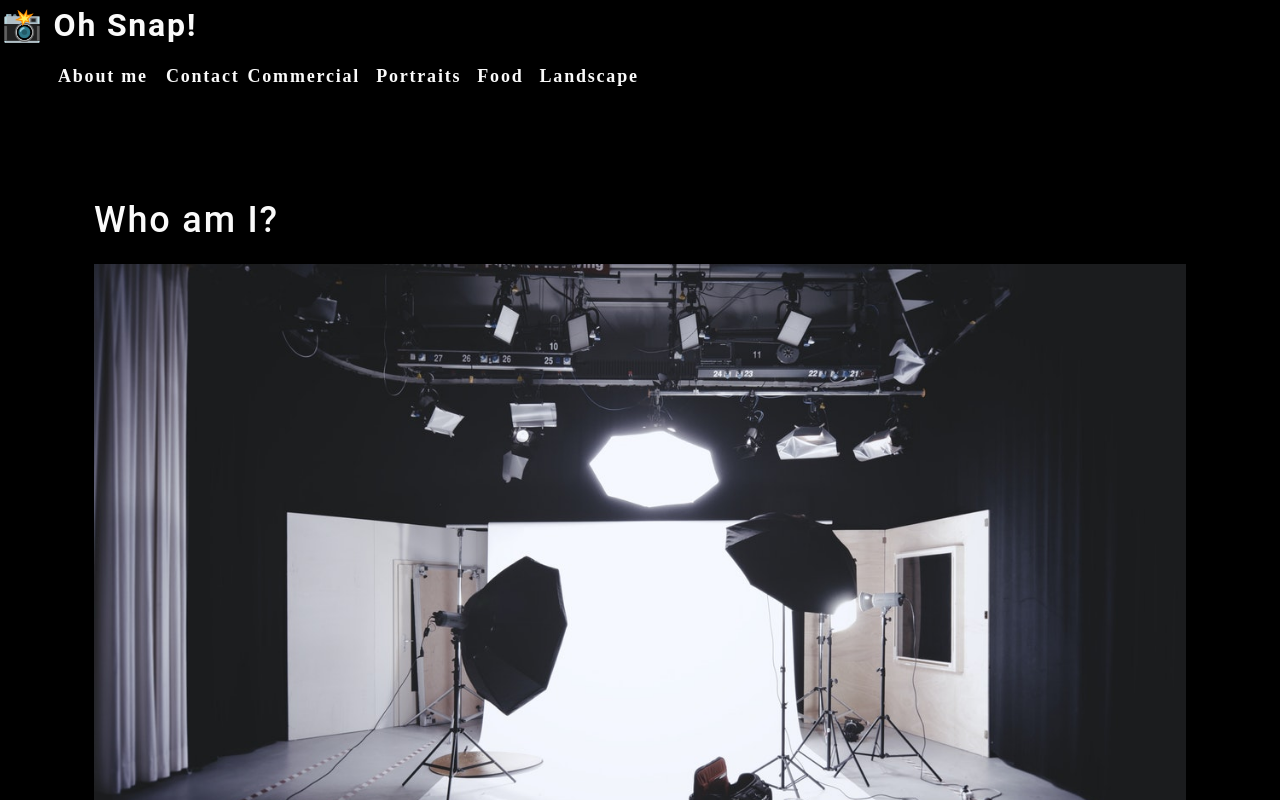
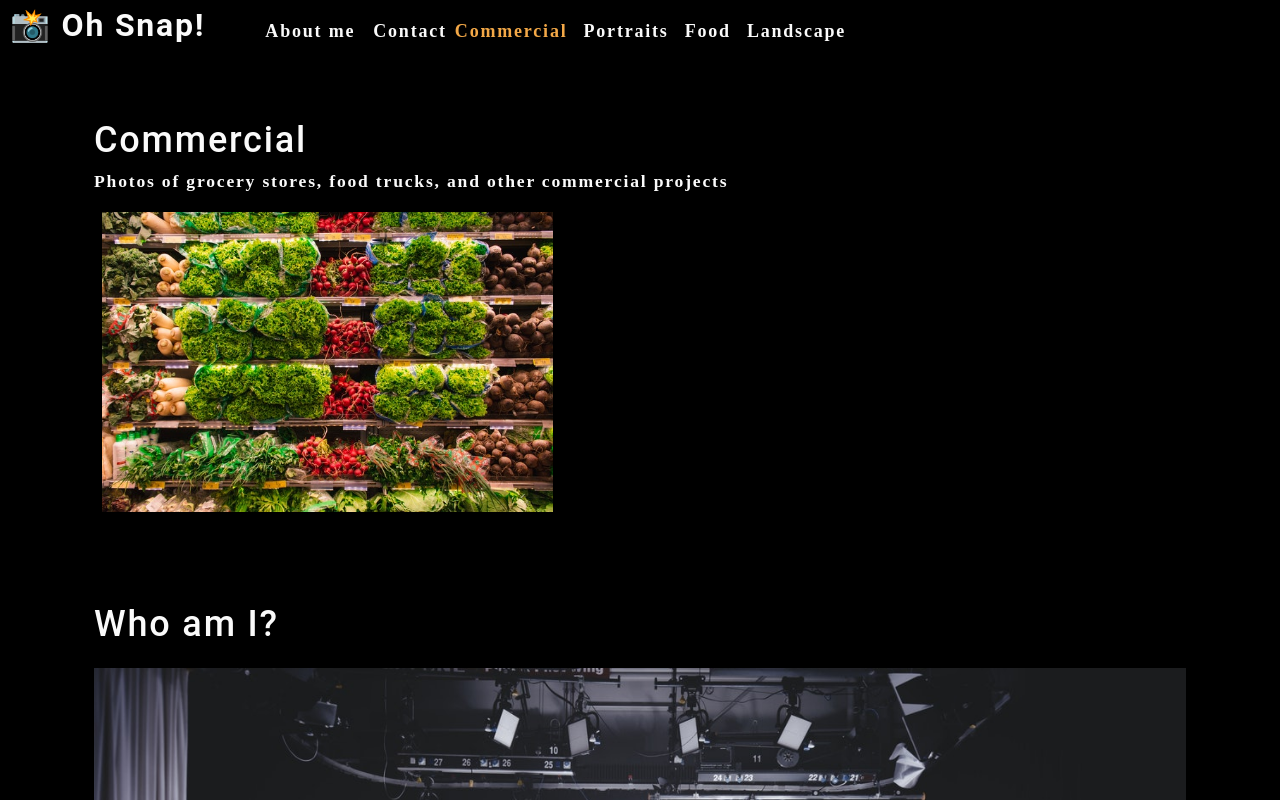
Before and after one commit to Xavy-Romeo/photo-port, a React (Create React App) app: page / in a window 1280 px wide. Shown: the top 800 px of the page. Built offline with nearby package versions, Linux system fonts and the light colour scheme.

Commit message:
added useState and useEffect hooks to App.js and Nav/index.js respectively

```diff
--- a/src/App.js
+++ b/src/App.js
@@ -1,16 +1,37 @@
-import React from 'react';
+import React, {useState} from 'react';
 // import logo from './logo.svg';
 import './App.css';
 
 import About from './components/About';
 import Nav from './components/Nav';
+import Gallery from './components/Gallery';
 
 function App() {
+  const [categories] = useState([
+    {
+      name: 'commercial',
+      description: 'Photos of grocery stores, food trucks, and other commercial projects',
+    },
+    { name: 'portraits', description: 'Portraits of people in my life' },
+    { name: 'food', description: 'Delicious delicacies' },
+    { name: 'landscape', description: 'Fields, farmhouses, waterfalls, and the beauty of nature' },
+  ]);
+
+  const [currentCategory, setCurrentCategory] = useState(categories[0]);
+
   return (
     <div>
-      <Nav></Nav>
+      <Nav
+        categories={categories}
+        setCurrentCategory={setCurrentCategory}
+        currentCategory={currentCategory}
+      >
+      </Nav>
       <main>
-        <About></About>
+        <div>
+          <Gallery></Gallery>
+          <About></About>
+        </div>
       </main>
     </div>
   );
--- /dev/null
+++ b/src/components/Gallery/index.js
@@ -0,0 +1,26 @@
+import React from 'react';
+import {capitalizeFirstLetter} from '../../utils/helpers';
+import photo from '../../assets/small/commercial/0.jpg';
+
+function Gallery(props) {
+    const currentCategory = {
+        name: "commercial",
+        description: "Photos of grocery stores, food trucks, and other commercial projects"
+    };
+
+    return (
+        <section>
+            <h1>{capitalizeFirstLetter(currentCategory.name)}</h1>
+            <p>{currentCategory.description}</p>
+            <div className="flex-row">
+                <img
+                    src={photo}
+                    alt="Commercial Example"
+                    className="img-thumbnail mx-1"
+                />
+            </div>
+        </section>
+    );
+};
+
+export default Gallery;
--- a/src/components/Nav/index.js
+++ b/src/components/Nav/index.js
@@ -1,32 +1,20 @@
-import React from 'react';
+import React, {useEffect} from 'react';
+import { capitalizeFirstLetter } from '../../utils/helpers';
 
-function Nav() {
-    const categories = [
-        {
-            name: "Commercial",
-            description:
-                "Photos of grocery stores, food trucks, and other commercial projects"
-        },
-        {
-            name: "Portraits",
-            description: "Portraits of people in my life"
-        },
-        {
-            name: "Food",
-            description: "Delicious delicacies"
-        },
-        {
-            name: "Landscape",
-            description: "Fields, farmhouses, waterfalls, and the beauty of nature"
-        }
-    ];
+function Nav(props) {
+    const {
+        categories = [],
+        setCurrentCategory,
+        currentCategory,
+    } = props;
 
-    function categorySelected(name) {
-        console.log(`${name} clicked`);
-    };
+    useEffect(() => {
+            document.title = capitalizeFirstLetter(currentCategory.name);
+        }, [currentCategory]
+    );
 
     return (
-        <header>
+        <header className="flex-row px-1">
             <h2>
                 <a data-testid="link" href="/">
                     <span role="img" aria-label="camera">📸</span> Oh Snap!
@@ -45,12 +33,16 @@
                     </li>
 
                     {categories.map((category) => (
-                        <li
-                            className="mx-1"
+                        <li className={`mx-1 ${
+                                currentCategory.name === category.name && 'navActive'
+                            }`}
                             key={category.name}
                         >
-                            <span onClick={() => categorySelected(category.name)}>
-                                {category.name}
+
+                            <span onClick={() => {
+                                setCurrentCategory(category)
+                            }}>
+                                {capitalizeFirstLetter(category.name)}
                             </span>
                         </li>
                     ))}
```
